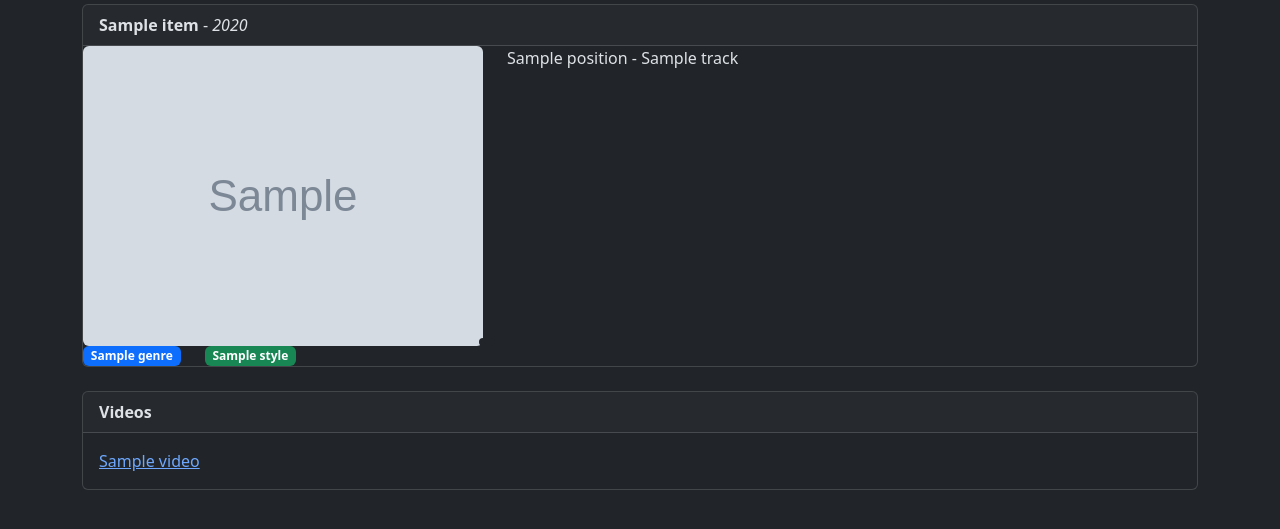
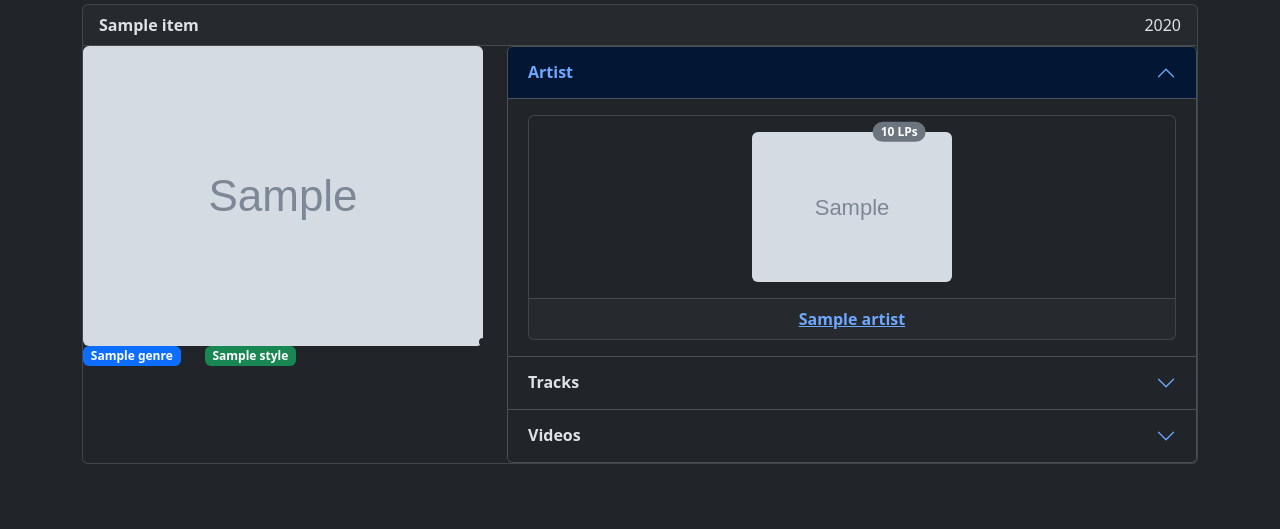
Before and after one commit to mark-me/music-explorer, a Flask app: template src/app_explorer/templates/collection_item.html in a window 1280 px wide. Shown: the part 75-604 px from the top of the page. Run offline with Flask 3, Linux system fonts and the light colour scheme; the template is opened without the code that fills it: most values are stand-ins (such as "Sample title", 1, 10 or a date in 2020); grey boxes marked "Sample" are stand-in pictures; some libraries are stand-ins or nearby versions.

Commit message:
Elaborated collection item

```diff
--- a/src/app_explorer/analytics/releases.py
+++ b/src/app_explorer/analytics/releases.py
@@ -50,7 +50,8 @@ class Release(DBStorage):
     def artists(self) -> list:
         sql = f"""
         SELECT
-            a.name_artist
+            ra.id_artist
+            ,a.name_artist
             ,a.profile
             ,ai.url_image
             ,ai.url_image_150
--- a/src/app_explorer/templates/collection_item.html
+++ b/src/app_explorer/templates/collection_item.html
@@ -1,8 +1,10 @@
 {% extends 'layout.html' %}
+{% import 'macro_cards.j2' as card_macro -%}
 {% block content %}
   <div class="card">
     <div class="card-header">
-      <b>{{ item.title }}</b> - <i>{{ item.year }}</i>
+      <b>{{ item.title }}</b>
+      <div class="float-end">{{ item.year }}</div>
     </div>
     <div class="row">
       <div class="col-auto">
@@ -34,21 +36,60 @@
         </div>
       </div>
       <div class="col">
-        {% for track in item.tracks %}
-          {{ track.position }} - {{ track.title }}<br />
+        <div class="accordion" id="accordionExample">
+          <div class="accordion-item">
+            <h2 class="accordion-header" id="headingArtists">
+              <button class="accordion-button" type="button" data-bs-toggle="collapse" data-bs-target="#collapseArtists" aria-expanded="true" aria-controls="collapseArtists">
+                <b>Artist</b>
+              </button>
+            </h2>
+            <div id="collapseArtists" class="accordion-collapse collapse show" aria-labelledby="headingArtists" data-bs-parent="#accordionExample">
+              <div class="accordion-body">
+                <div class="row">
+                  {% for artist in item.artists %}
+                    <div class="col justify-content-md-center">
+                      <div class="card-group">{{ card_macro.card_artist(artist=artist) }}</div>
+                    </div>
                   {% endfor %}
                 </div>
               </div>
             </div>
-  <br />
-  <div class="card">
-    <div class="card-header">
+          </div>
+          <div class="accordion-item">
+            <h2 class="accordion-header" id="headingTracks">
+              <button class="accordion-button collapsed" type="button" data-bs-toggle="collapse" data-bs-target="#collapseTracks" aria-expanded="false" aria-controls="collapseTracks">
+                <b>Tracks</b>
+              </button>
+            </h2>
+            <div id="collapseTracks" class="accordion-collapse collapse" aria-labelledby="headingTracks" data-bs-parent="#accordionExample">
+              <div class="accordion-body">
+                <table class="table table-striped table-hover">
+                  {% for track in item.tracks %}
+                  <tr>
+                    <td>{{ track.position }}</td>
+                    <td>{{ track.title }}</td>
+                  </tr>
+                  {% endfor %}
+                </table>
+              </div>
+            </div>
+          </div>
+          <div class="accordion-item">
+            <h2 class="accordion-header" id="headingVideos">
+              <button class="accordion-button collapsed" type="button" data-bs-toggle="collapse" data-bs-target="#collapseVideos" aria-expanded="false" aria-controls="collapseVideos">
                 <b>Videos</b>
-    </div>
-    <div class="card-body">
+              </button>
+            </h2>
+            <div id="collapseVideos" class="accordion-collapse collapse" aria-labelledby="headingVideos" data-bs-parent="#accordionExample">
+              <div class="accordion-body">
                 {% for video in item.videos %}
                   <a href="{{ video.url_video }}" target="_blank">{{ video.title }}</a><br />
                 {% endfor %}
               </div>
             </div>
+          </div>
+        </div>
+      </div>
+    </div>
+  </div>
 {% endblock %}
--- a/src/app_explorer/templates/collection_items_artist.html
+++ b/src/app_explorer/templates/collection_items_artist.html
@@ -8,7 +8,7 @@
     <div class="card-body">
       <div class="row">
         <div class="col-auto">
-          <img src="{{ artist.url_image }}" class="rounded" width="150" />
+          <img src="{{ artist.url_image }}" class="rounded" width="400" />
         </div>
         <div class="col">
           <div class="accordion" id="accordionArtist">
--- a/src/app_explorer/templates/macro_cards.j2
+++ b/src/app_explorer/templates/macro_cards.j2
@@ -30,7 +30,7 @@
       </div>
     </div>
     <div class="card-footer text-center">
-      <b>{{ artist.name_artist }}</b>
+      <a href="/collection_artist/{{ artist.id_artist }}"><b>{{ artist.name_artist }}</b></a>
     </div>
   </div>
 {%- endmacro -%}
```
Lines whose indentation alone changed are shown as unchanged.
